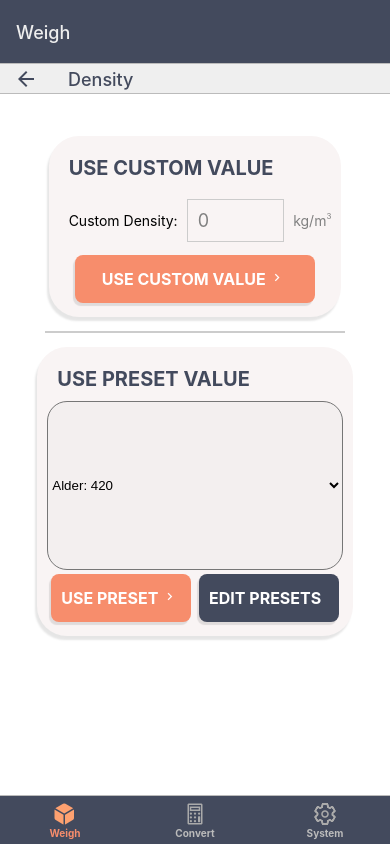
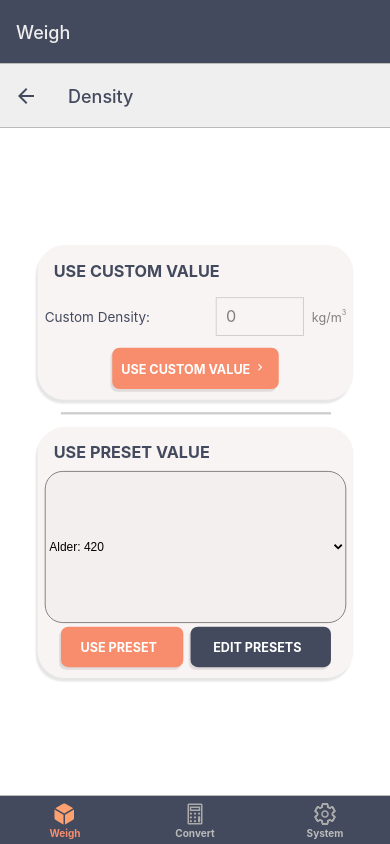
Before and after one commit to Fishfinna/Heli-Rigger-Pro, a React Native app: screen /Density in a window 390 px wide. Built offline with nearby package versions, Linux system fonts and the light colour scheme.

Commit message:
added unit conversions

```diff
--- a/components/button.js
+++ b/components/button.js
@@ -15,12 +15,7 @@ export default function Flatbutton(props) {
       minWidth: props.width ? parseInt(props.width) : "auto",
       maxWidth: props.width ? parseInt(props.width) : "auto",
       margin: 4,
-      alignSelf:
-        props.alignSelf == "right"
-          ? "flex-end"
-          : props.alignSelf == "center"
-          ? "center"
-          : "auto",
+      alignSelf: "center",
       borderRadius: 8,
       paddingVertical: 14,
       paddingHorizontal: 10,
@@ -28,12 +23,13 @@ export default function Flatbutton(props) {
       shadowOffset: { width: -2, height: 3 },
       shadowOpacity: 0.1,
       shadowRadius: 1,
+      ...props.style,
     },
     buttonText: {
       color: props.color ? props.color : "white",
       fontWeight: "bold",
       textTransform: "uppercase",
-      fontSize: 16,
+
       textAlign: "center",
     },
   });
--- a/components/numInput.js
+++ b/components/numInput.js
@@ -2,6 +2,7 @@ import React, { useState, Component } from "react";
 import {
   StyleSheet,
   TouchableOpacity,
+  Dimensions,
   Text,
   View,
   TextInput,
@@ -10,14 +11,19 @@ import styles from ".././styles/globalStyles";
 
 export default function numInput(props) {
   return (
-    <View style={styles.forms}>
-      <Text>{props.text}</Text>
+    <View style={{ ...styles.forms, ...props.style }}>
+      <Text style={{ color: "#434A5D", fontSize: 15 }}>{props.text}</Text>
 
       <View style={styles.inputField}>
         <TextInput
           onBlur={props.onBlur}
           name={props.name}
-          style={styles.input}
+          style={{
+            ...styles.input,
+            minWidth: props.width
+              ? props.width
+              : Dimensions.get("window").width * 0.25,
+          }}
           placeholder="0"
           placeholderTextColor="grey"
           onChangeText={props.onChangeText ? props.onChangeText : null}
@@ -35,7 +41,13 @@ export default function numInput(props) {
             </Text>
           </View>
         ) : (
-          <Text style={{ color: "grey", minWidth: 40, lineHeight: 30 }}>
+          <Text
+            style={
+              props.format
+                ? { color: "grey", minWidth: 40, lineHeight: 30 }
+                : { width: 0 }
+            }
+          >
             {props.format}
           </Text>
         )}
--- a/routes/MainController.js
+++ b/routes/MainController.js
@@ -12,12 +12,14 @@ import SettingsScreen from "./screens/SettingsScreen";
 
 // Secondary screens
 import DensityScreen from "./screens/DensityScreen";
+import unitScreen from "./screens/unitConversion";
 
 // main Screen names
 const ConverterName = "Convert";
 const WeighName = "Weigh";
 const SettingsName = "System";
 
+// tab screen set up
 const Tab = createBottomTabNavigator();
 
 // theme
@@ -43,7 +45,6 @@ function WeighStackScreen() {
         tabBarLabel: "Frustum",
         headerStyle: {
           backgroundColor: "#eeee",
-          height: 30,
         },
         headerTintColor: "#434A5D",
       }}
@@ -51,6 +52,29 @@ function WeighStackScreen() {
       <WeighStack.Screen name="Frustum" component={WeighScreen} />
       <WeighStack.Screen name="Density" component={DensityScreen} />
     </WeighStack.Navigator>
+  );
+}
+
+// converstion stack navigation
+const ConversionStack = createStackNavigator();
+
+function ConversionStackScreen() {
+  return (
+    <ConversionStack.Navigator
+      screenOptions={{
+        tabBarLabel: "Frustum",
+        headerStyle: {
+          backgroundColor: "#eeee",
+        },
+        headerTintColor: "#434A5D",
+      }}
+    >
+      <ConversionStack.Screen
+        name="Select Converter"
+        component={ConverterScreen}
+      />
+      <ConversionStack.Screen name="Unit Converter" component={unitScreen} />
+    </ConversionStack.Navigator>
   );
 }
 
@@ -97,7 +121,7 @@ export default function MainController(props) {
         })}
       >
         <Tab.Screen name={WeighName} component={WeighStackScreen} />
-        <Tab.Screen name={ConverterName} component={ConverterScreen} />
+        <Tab.Screen name={ConverterName} component={ConversionStackScreen} />
         <Tab.Screen name={SettingsName} component={SettingsScreen} />
       </Tab.Navigator>
     </NavigationContainer>
--- a/routes/screens/DensityScreen.js
+++ b/routes/screens/DensityScreen.js
@@ -10,7 +10,6 @@ import styles from "../../styles/globalStyles";
 import React, { useState, useEffect } from "react";
 import { Icon } from "react-native-elements";
 import NumInput from "../../components/numInput.js";
-import FlatButton from "../../components/button.js";
 import { Formik, Form } from "formik";
 import { Picker } from "@react-native-picker/picker";
 import Button from "../../components/button.js";
@@ -35,7 +34,7 @@ export default function Reviewform({ navigation, route }) {
   }, [itemWeight]);
 
   return (
-    <ScrollView>
+    <ScrollView contentContainerStyle={styles.centerScroll}>
       <TouchableWithoutFeedback onPress={Keyboard.dismiss} accessible={false}>
         <View style={styles.densityBody}>
           {/* Custom */}
@@ -63,9 +62,8 @@ export default function Reviewform({ navigation, route }) {
                     format="kg/m"
                     super={3}
                   />
-                  <FlatButton
+                  <Button
                     text="use custom value"
-                    width="240"
                     alignSelf="center"
                     onPress={props.handleSubmit}
                     arrow={true}
@@ -76,7 +74,7 @@ export default function Reviewform({ navigation, route }) {
           </View>
 
           {/* line separator */}
-          <View style={styles.lineSeparator} />
+          <View style={{ ...styles.lineSeparator, margin: "4%" }} />
 
           {/* Preset */}
           <View style={styles.denCard}>
@@ -94,7 +92,7 @@ export default function Reviewform({ navigation, route }) {
               itemStyle={{
                 color: "#434A5D",
                 textAlign: "center",
-                fontWeight: "500",
+                fontWeight: "600",
                 height: "100%",
               }}
               style={{
@@ -125,7 +123,7 @@ export default function Reviewform({ navigation, route }) {
               {/* submit button */}
               <Button
                 text="Use Preset"
-                arrow={true}
+                width={Dimensions.get("window").width * 0.35}
                 onPress={() => {
                   if (selectedPreset) {
                     setWeight({
@@ -141,7 +139,11 @@ export default function Reviewform({ navigation, route }) {
                   }
                 }}
               />
-              <Button text="Edit Presets" bg="#434A5D" />
+              <Button
+                text="Edit Presets"
+                bg="#434A5D"
+                width={Dimensions.get("window").width * 0.4}
+              />
             </View>
           </View>
         </View>
--- a/routes/screens/SettingsScreen.js
+++ b/routes/screens/SettingsScreen.js
@@ -8,6 +8,10 @@ export default function SettingsScreen({ navigation }) {
     {
       name: "About",
       icon: "information-circle",
+    },
+    {
+      name: "Help",
+      icon: "help-circle",
     },
     {
       name: "Manage Presets",
--- /dev/null
+++ b/routes/screens/unitConversion.js
@@ -0,0 +1,69 @@
+import React, { useState, Component } from "react";
+import { Text, Dimensions, View } from "react-native";
+import styles from "../../styles/globalStyles";
+import NumInput from "../../components/numInput.js";
+import { Formik } from "formik";
+import Button from "../../components/button.js";
+import { ScrollView } from "react-native-gesture-handler";
+
+export default function Length({ navigation, route }) {
+  // use the smallest as the base = 1
+
+  let units = route.params.units;
+
+  // make a copy for edits
+  let initialValues = { ...units };
+  Object.keys(initialValues).map((key) => (initialValues[key] = ""));
+
+  return (
+    <ScrollView>
+      <View style={styles.containerUncentered}>
+        <Text style={{ ...styles.title, marginTop: "10%" }}>
+          {route.params.title} Unit Conversion
+        </Text>
+        <Formik
+          initialValues={initialValues}
+          onSubmit={(values, { resetForm }) => {
+            resetForm();
+          }}
+        >
+          {(props) => (
+            <View style={styles.inputColumn}>
+              {Object.keys(units).map((unit) => {
+                return (
+                  <NumInput
+                    width={Dimensions.get("window").width * 0.65}
+                    key={`${unit}`}
+                    text={`${unit}:`}
+                    value={`${props.values[unit]}`}
+                    onChangeText={(e) => {
+                      props.handleChange(unit)(e);
+                      //   get the value in cm
+                      let unitCM = e / units[unit];
+
+                      // update all other values
+                      Object.keys(props.values).map((key) => {
+                        if (unit != key) {
+                          props.setFieldValue(
+                            key,
+                            e == 0 ? "" : unitCM * units[key]
+                          );
+                        }
+                      });
+                    }}
+                  />
+                );
+              })}
+              <Button
+                text="clear values"
+                alignSelf="center"
+                onPress={props.handleSubmit}
+                style={{ marginRight: "25%" }}
+              />
+            </View>
+          )}
+        </Formik>
+      </View>
+    </ScrollView>
+  );
+}
--- a/styles/globalStyles.js
+++ b/styles/globalStyles.js
@@ -3,20 +3,23 @@ import { StyleSheet, Dimensions } from "react-native";
 export default StyleSheet.create({
   container: {
     display: "flex",
-    alignItems: "center",
     flex: 1,
     backgroundColor: "#FFFFF",
     alignItems: "center",
     justifyContent: "center",
     width: "100%",
   },
-
+  containerUncentered: {
+    display: "flex",
+    flex: 1,
+    backgroundColor: "#FFFFF",
+    width: "100%",
+  },
   forms: {
     display: "flex",
     flexDirection: "row",
     alignItems: "center",
     justifyContent: "space-between",
-    paddingLeft: 10,
   },
   input: {
     margin: 9,
@@ -50,8 +53,8 @@ export default StyleSheet.create({
   },
   denCard: {
     backgroundColor: "#f9f4f4",
-    padding: 10,
-    marginVertical: 12,
+    width: Dimensions.get("window").width * 0.9,
+    padding: 8,
     borderRadius: 30,
     shadowOffset: { width: -2, height: 4 },
     shadowOpacity: 0.1,
@@ -89,7 +92,7 @@ export default StyleSheet.create({
     textAlign: "center",
     flexDirection: "row",
     color: "#434A5D",
-    fontSize: 20,
+    fontSize: 18,
     textTransform: "uppercase",
     margin: 10,
     fontWeight: "bold",
@@ -100,8 +103,8 @@ export default StyleSheet.create({
     textAlign: "center",
   },
   densityBody: {
-    padding: 20,
-    paddingTop: 30,
+    transform: [{ scale: 0.9 }],
+    margin: -10,
     flex: 1,
     display: "flex",
     alignItems: "center",
@@ -118,6 +121,7 @@ export default StyleSheet.create({
   row: {
     display: "flex",
     flexDirection: "row",
+    flexWrap: "wrap",
     alignItems: "center",
     justifyContent: "center",
   },
@@ -150,15 +154,14 @@ export default StyleSheet.create({
   errormsg: {
     color: "tomato",
     fontWeight: "bold",
-    padding: 10,
-    fontSize: 12,
+    fontSize: 11,
   },
   emptymsg: {
     height: 0,
   },
   icon: {
     backgroundColor: "#ffa180",
-    borderWidth: 3,
+    borderWidth: 2,
     borderColor: "#F78D6C",
     borderRadius: 20,
     borderBottomRightRadius: 0,
@@ -168,4 +171,24 @@ export default StyleSheet.create({
     alignItems: "center",
     justifyContent: "center",
   },
+  centerScroll: {
+    display: "flex",
+    flex: 1,
+    alignItems: "center",
+    justifyContent: "center",
+  },
+  inputColumn: {
+    display: "flex",
+    flexDirection: "column",
+    flexWrap: "wrap",
+    alignItems: "flex-end",
+    backgroundColor: "#f9f4f4",
+    width: Dimensions.get("window").width * 0.9,
+    padding: 8,
+    margin: "5%",
+    borderRadius: 30,
+    shadowOffset: { width: -2, height: 4 },
+    shadowOpacity: 0.1,
+    shadowRadius: 2,
+  },
 });
```
Also changed, not shown: components/frustumForm.js (+13 -4 lines), routes/screens/ConverterScreen.js (+35 -3 lines), routes/screens/WeighScreen.js (+9 -2 lines), assets/icon.png, 1 other file (tests, documents, lock files or other folders).
